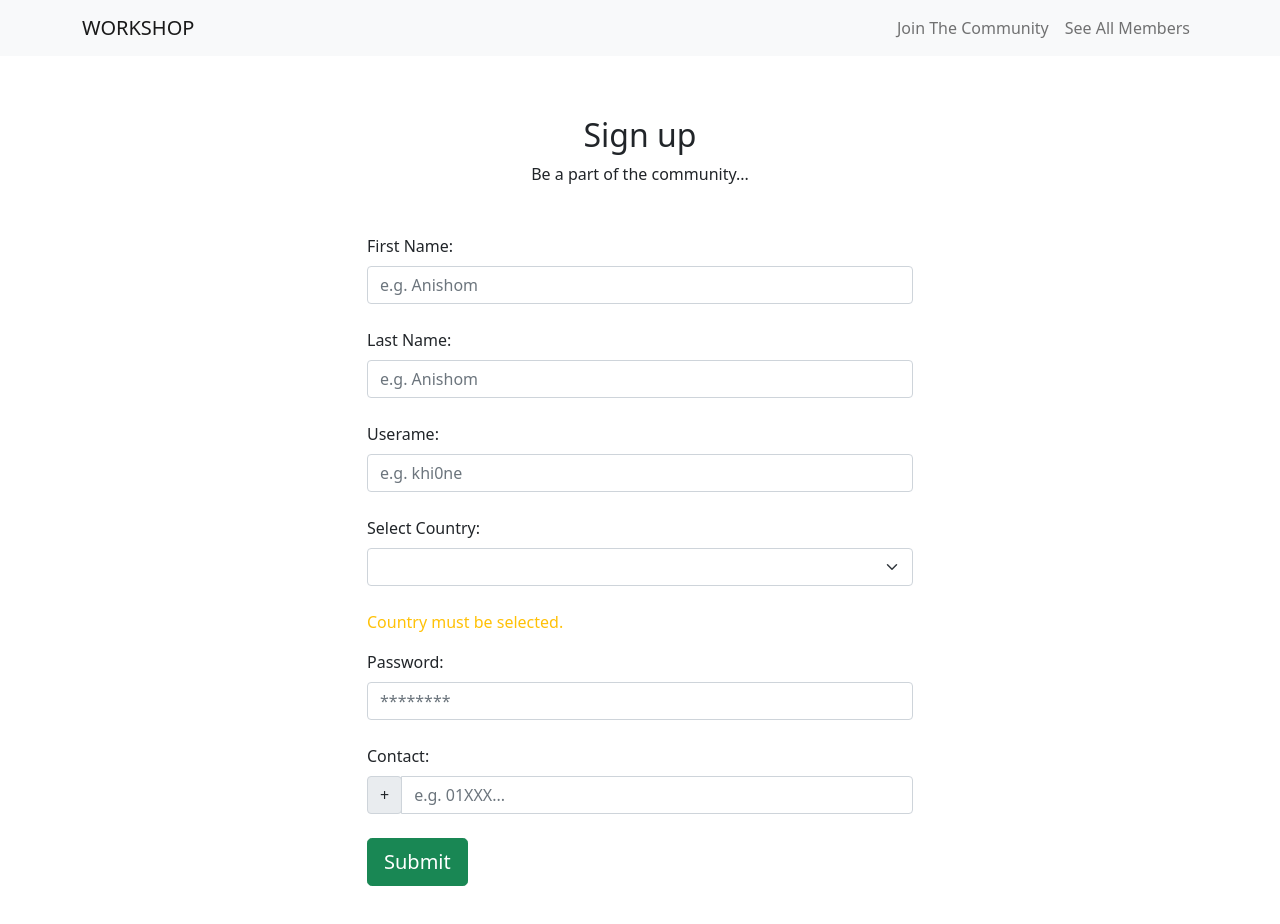
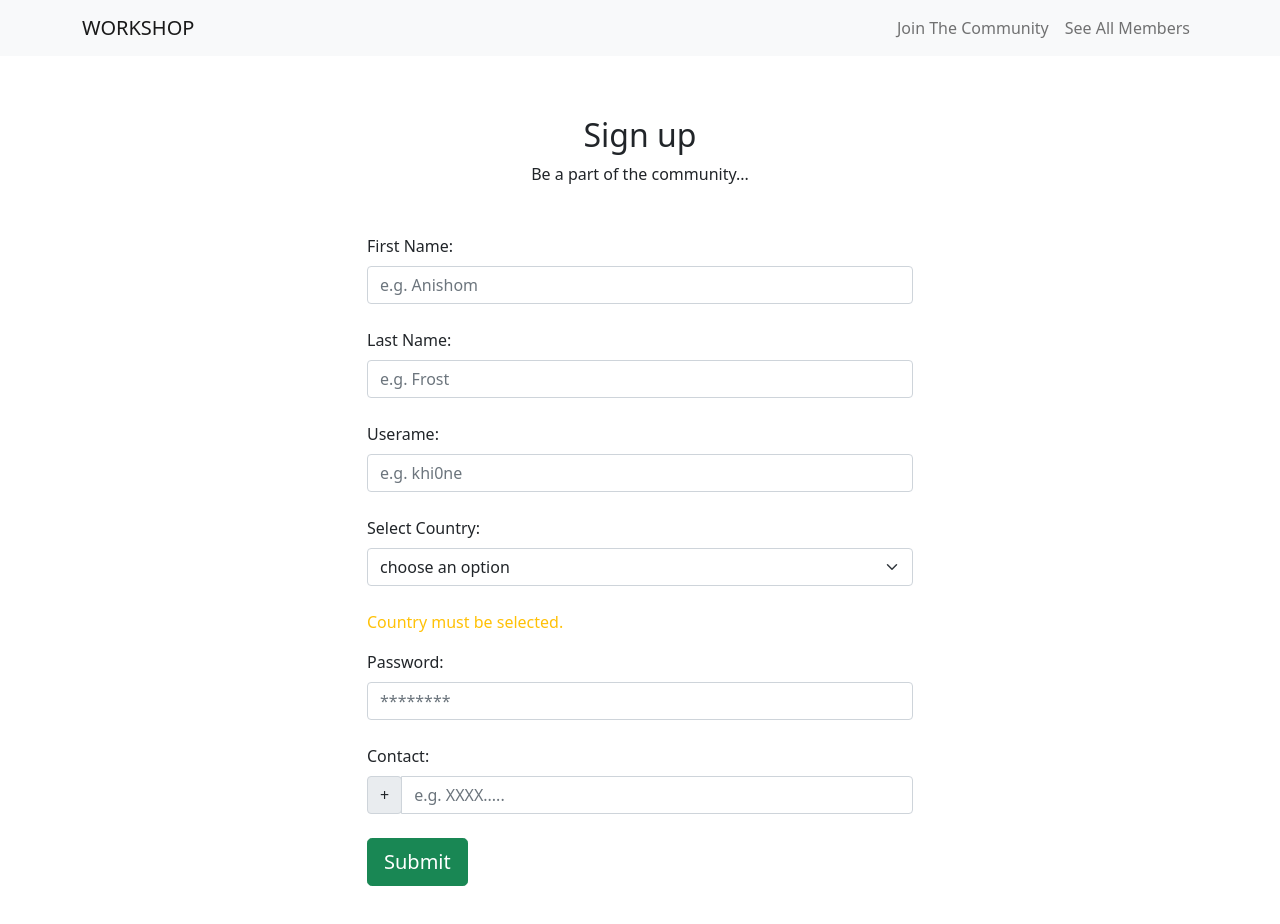
Before and after one commit to mohsina-rifa/Workshop, a Vue app: page /join in a window 1280 px wide. Shown: the top 924 px of the page. Built offline with nearby package versions, Linux system fonts and the light colour scheme.

Commit message:
Placeholders

```diff
--- a/src/components/Members.vue
+++ b/src/components/Members.vue
@@ -32,6 +32,12 @@ const countryList = ref([
   "Pakistan",
   "Sri Lanka",
 ]);
+
+const placeHolders = ref({
+  firstname: "e.g. Anishom",
+  lastname: "e.g. Frost",
+  username: "e.g. khi0ne"
+})
 
 const employeeStore = useEmployeeStore();
 const router = useRouter();
@@ -81,6 +87,7 @@ employee.value = {
               :minLength="5"
               :maxLength="15"
               :isRequired="true"
+              :placeHolder="placeHolders.firstname"
             />
 
             <Name
@@ -90,6 +97,7 @@ employee.value = {
               :minLength="5"
               :maxLength="15"
               :isRequired="true"
+              :placeHolder="placeHolders.lastname"
             />
 
             <Username
@@ -99,6 +107,7 @@ employee.value = {
               :minLength="3"
               :maxLength="7"
               :isRequired="true"
+              :placeHolder="placeHolders.username"
             />
 
             <SelectCountry
--- a/src/reusable/Contact.vue
+++ b/src/reusable/Contact.vue
@@ -62,7 +62,7 @@ const countryCode = computed(() => SAARCCountryCodes.get(props.selectCountry) as
       type="text"
       :id="id"
       class="form-control"
-      placeholder="e.g. 01XXX..."
+      placeholder="e.g. XXXX....."
       :v-model="modelValue"
       @input="emitHandler"
     />
--- a/src/reusable/Name.vue
+++ b/src/reusable/Name.vue
@@ -14,6 +14,10 @@ const props = defineProps({
   modelValue: {
     type: String,
     required: true,
+  },
+  placeHolder: {
+    type: String,
+    required: false
   },
   minLength: {
     type: Number,
@@ -49,7 +53,7 @@ const emitHandler = (event: Event) => {
         type="text"
         :id="id"
         class="form-control"
-        placeholder="e.g. Anishom"
+        :placeHolder=placeHolder
         :value="modelValue"
         @input="emitHandler"
       />
--- a/src/reusable/SelectCountry.vue
+++ b/src/reusable/SelectCountry.vue
@@ -41,7 +41,13 @@ const emitHandler = (event: Event) => {
   <div>
     <label :for="id" class="form-label">{{ label }}</label>
     <div class="mb-4 input-group">
-      <select class="form-select" :id="id" :value="modelValue" @input="emitHandler">
+      <select
+        class="form-select"
+        :id="id"
+        :value="modelValue"
+        @input="emitHandler"
+      >
+        <option value="" disabled selected>choose an option</option>
         <option v-for="option in options" :value="option">{{ option }}</option>
       </select>
     </div>
--- a/src/reusable/Username.vue
+++ b/src/reusable/Username.vue
@@ -14,6 +14,10 @@ const props = defineProps({
   modelValue: {
     type: String,
     required: true,
+  },
+  placeHolder: {
+    type: String,
+    required: false
   },
   minLength: {
     type: Number,
```
Also changed, not shown: src/components/AddForm.vue (+66 -64 lines).
